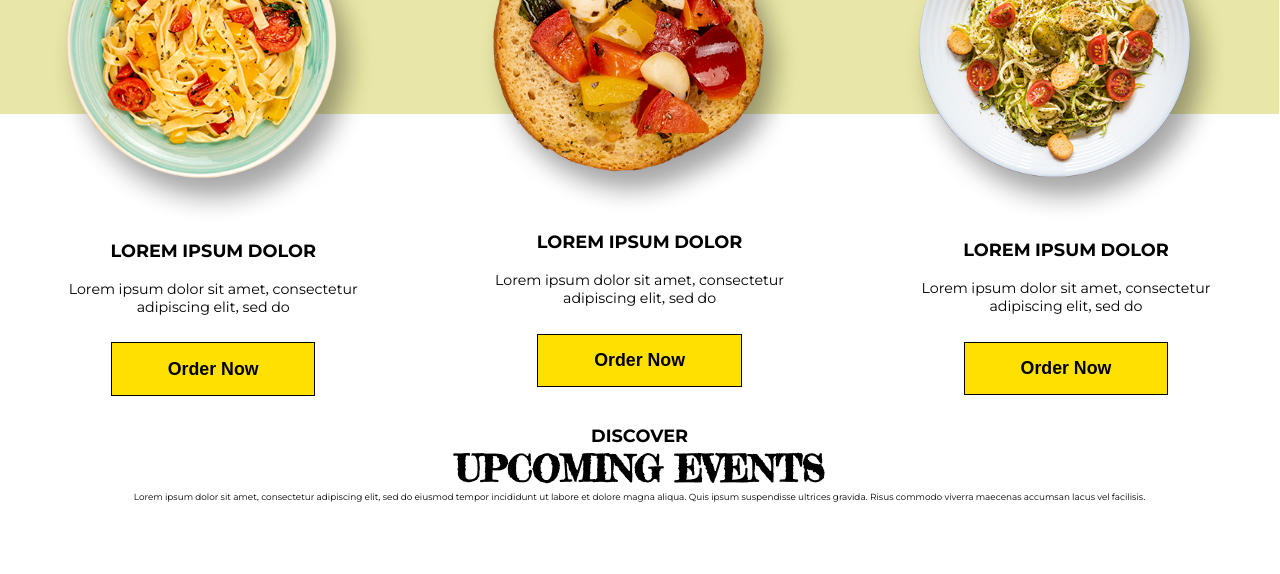
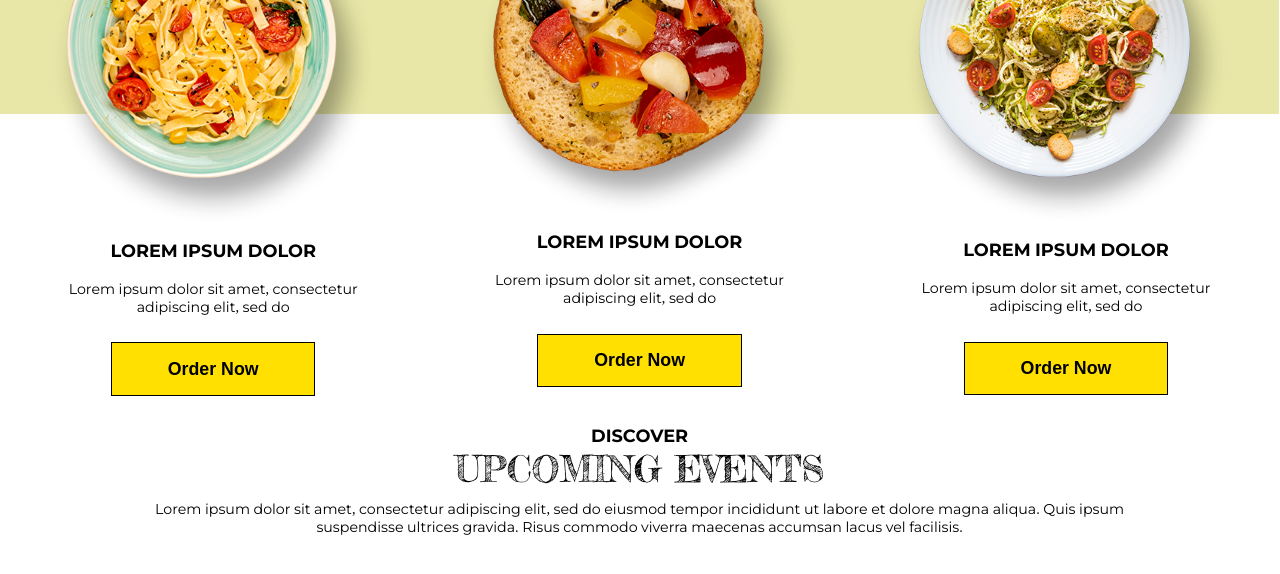
Before and after one commit to CIIuPT/restaurant, a plain HTML site: page main.html in a window 1280 px wide. Shown: the part 1118-1692 px from the top of the page. Drawn offline with Linux system fonts and the light colour scheme.

Commit message:
дисковер марджин

```diff
--- a/css/styles.css
+++ b/css/styles.css
@@ -343,4 +343,13 @@ button
 	font-size: 4.1rem;
 	text-transform: uppercase;
 	font-family: var(--fred);
+	font-weight: 400;
 }
+
+
+.discover_text p
+{
+	font-size: 1.6rem;
+	max-width: 80%;
+	margin: 1rem auto;
+}
```
